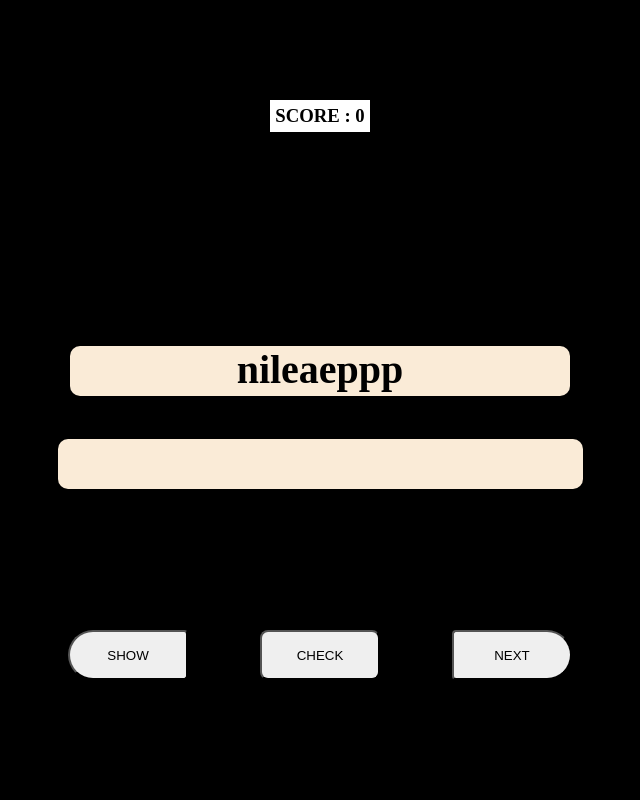
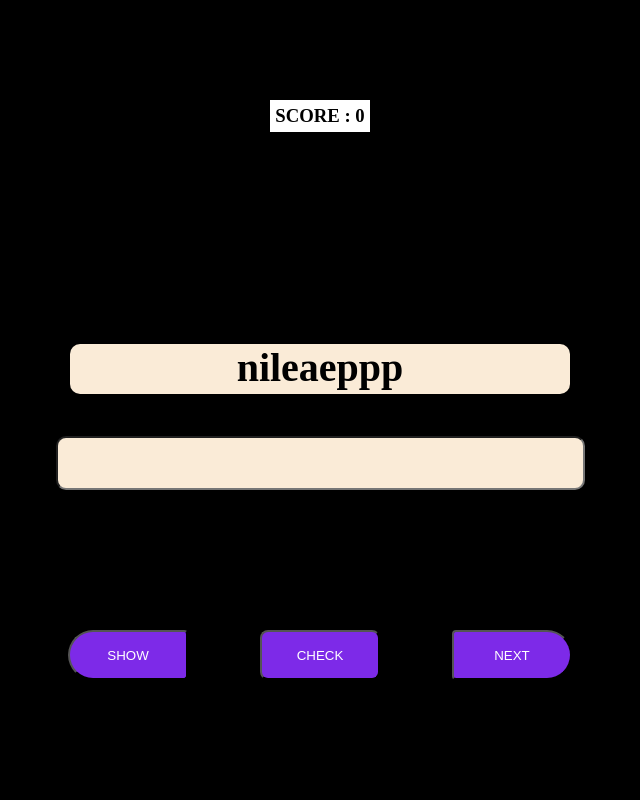
Before and after one commit to Manvith-003/Guess-The-Word, a PHP site: page /game.html in a window 1280 px wide. Shown: the whole page, without its empty margins (320-960 px from the left). Run offline with PHP 8.4, Linux system fonts and the light colour scheme.

Commit message:
changes made in css

```diff
--- a/game.html
+++ b/game.html
@@ -4,7 +4,7 @@
     <meta charset="UTF-8">
     <meta name="viewport" content="width=device-width, initial-scale=1.0">
     <title>Document</title>
-    <link rel="stylesheet" href="style.css">
+    <link rel="stylesheet" href="styles.css">
 
 </head>
 <body onload="shuffledWord()">
--- a/style.css
+++ b/styles.css
@@ -100,7 +100,7 @@
     height: 40px;
     padding: 5px;
     text-align: center;
-    border-radius: 10px;
+    border-radius: 10px;n
     border: none;
     background-color: antiquewhite
 }
@@ -110,16 +110,31 @@
     height: 50px;
     width:120px;
     border-radius: 50px 8px 8px 50px  ;
+    color:#fff;
+    padding:8px 22px;
+    /* border-radius:6px; */
+    background:#7d2ae8;
+    transition:all 0.2s ease;
 }
 
 #btncheck{
     height: 50px;
     width: 120px;
     border-radius: 8px;
+    color:#fff;
+    padding:8px 22px;
+    /* border-radius:6px; */
+    background:#7d2ae8;
+    transition:all 0.2s ease;
 }
 
 #btnnext{
     height: 50px;
     width: 120px;
     border-radius: 8px 50px 50px 8px ;
+    color:#fff;
+    padding:8px 22px;
+    /* border-radius:6px; */
+    background:#7d2ae8;
+    transition:all 0.2s ease;
 }
```
